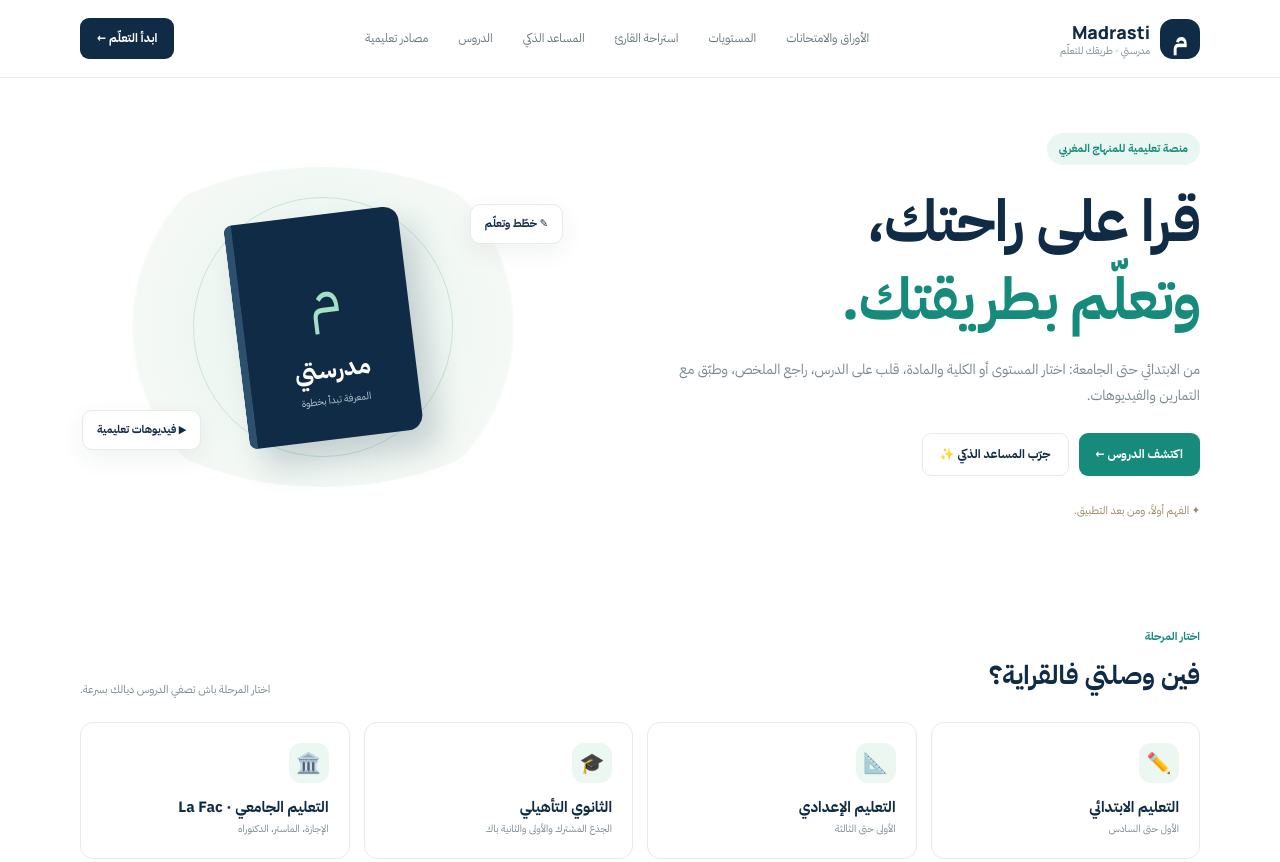
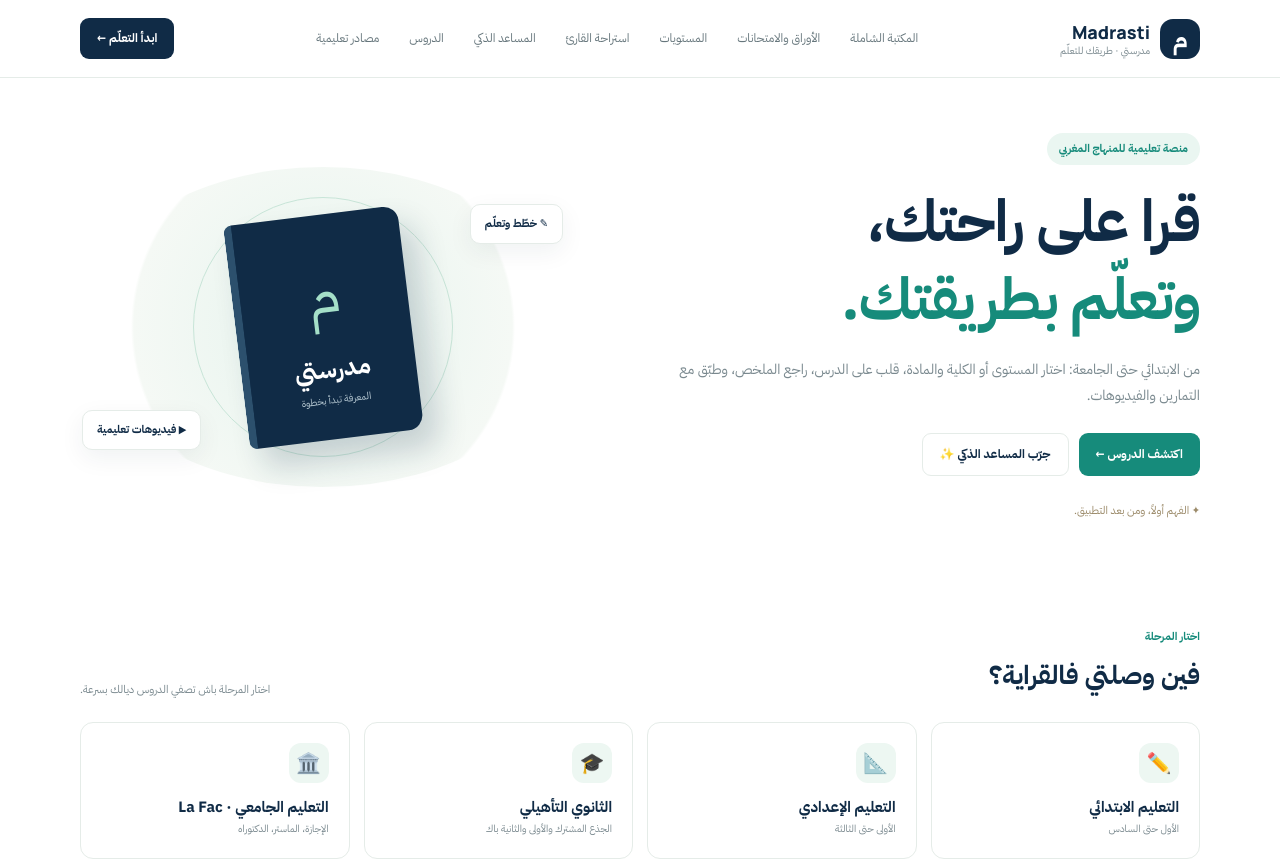
Before and after one commit to aminwab606-star/l9rayaaminwah, a plain HTML site: page index.html in a window 1280 px wide. Shown: the top 862 px of the page. Drawn offline with Linux system fonts and the light colour scheme.

Commit message:
Link full library from homepage

```diff
--- a/index.html
+++ b/index.html
@@ -15,7 +15,7 @@
 <body>
   <header class="header">
     <a class="brand" href="#"><span class="mark">م</span><span><b>Madrasti</b><small>مدرستي · طريقك للتعلّم</small></span></a>
-    <nav><a href="classroom.html">الأوراق والامتحانات</a><a href="#levels">المستويات</a><a href="#novels">استراحة القارئ</a><a href="#ai">المساعد الذكي</a><a href="#library">الدروس</a><a href="#sources">مصادر تعليمية</a></nav>
+    <nav><a href="library.html">المكتبة الشاملة</a><a href="classroom.html">الأوراق والامتحانات</a><a href="#levels">المستويات</a><a href="#novels">استراحة القارئ</a><a href="#ai">المساعد الذكي</a><a href="#library">الدروس</a><a href="#sources">مصادر تعليمية</a></nav>
     <a class="top-button" href="#library">ابدأ التعلّم ←</a>
   </header>
 
```
